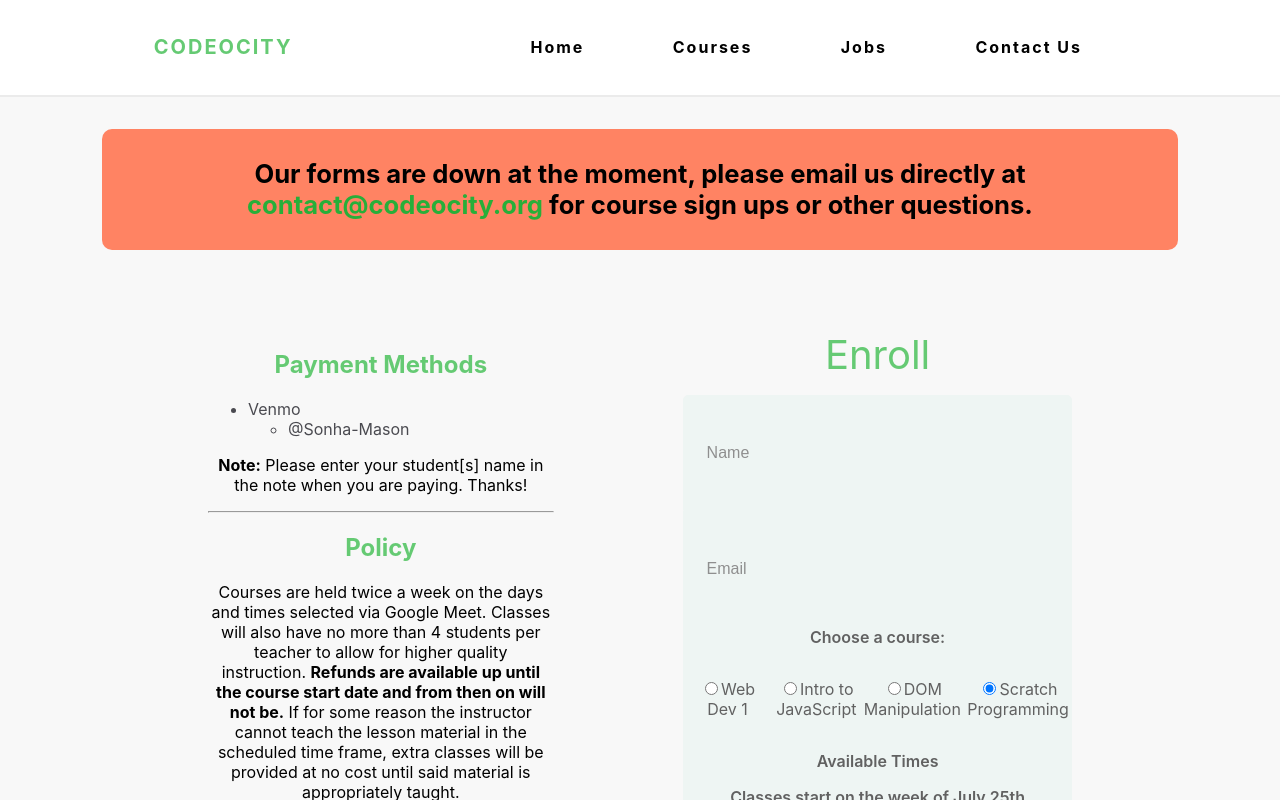
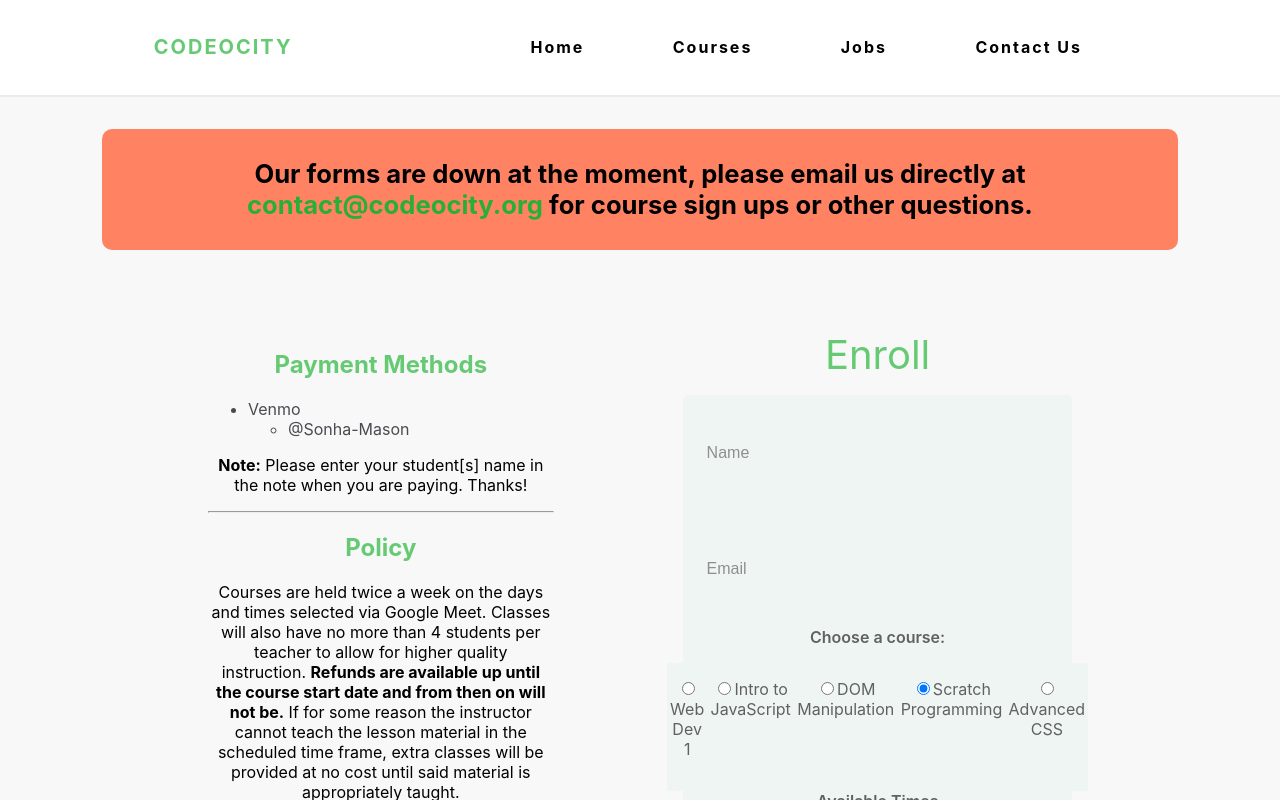
Before and after one commit to yxli001/Codeocity, a React (Create React App) app in the folder frontend/: page /course/signup/1 in a window 1280 px wide. Built offline with nearby package versions, Linux system fonts and the light colour scheme.

Commit message:
add new radio button for css signup

```diff
--- a/frontend/src/pages/courses/course-signup/CourseSignup.js
+++ b/frontend/src/pages/courses/course-signup/CourseSignup.js
@@ -251,7 +251,7 @@ const CourseSignup = (props) => {
                         <input
                             type="radio"
                             name="sign-up"
-                            id="java"
+                            id="scratch"
                             value="Scratch Programming"
                             checked={
                                 state.selectedCourseTitle ===
@@ -270,7 +270,31 @@ const CourseSignup = (props) => {
                             }}
                             required={true}
                         />
-                        <label htmlFor="java">Scratch Programming</label>
+                        <label htmlFor="scratch">Scratch Programming</label>
+                    </div>
+                    <div className="radio">
+                        <input
+                            type="radio"
+                            name="sign-up"
+                            id="css"
+                            value="Advanced CSS"
+                            checked={
+                                state.selectedCourseTitle === "Advanced CSS"
+                            }
+                            onChange={(e) => {
+                                setState({
+                                    ...state,
+                                    selectedCourse: courseInfo.find(
+                                        (course) =>
+                                            course.title ===
+                                            e.currentTarget.value
+                                    ),
+                                    selectedCourseTitle: e.currentTarget.value,
+                                });
+                            }}
+                            required={true}
+                        />
+                        <label htmlFor="css">Advanced CSS</label>
                     </div>
                 </div>
                 <div className="times">
```
